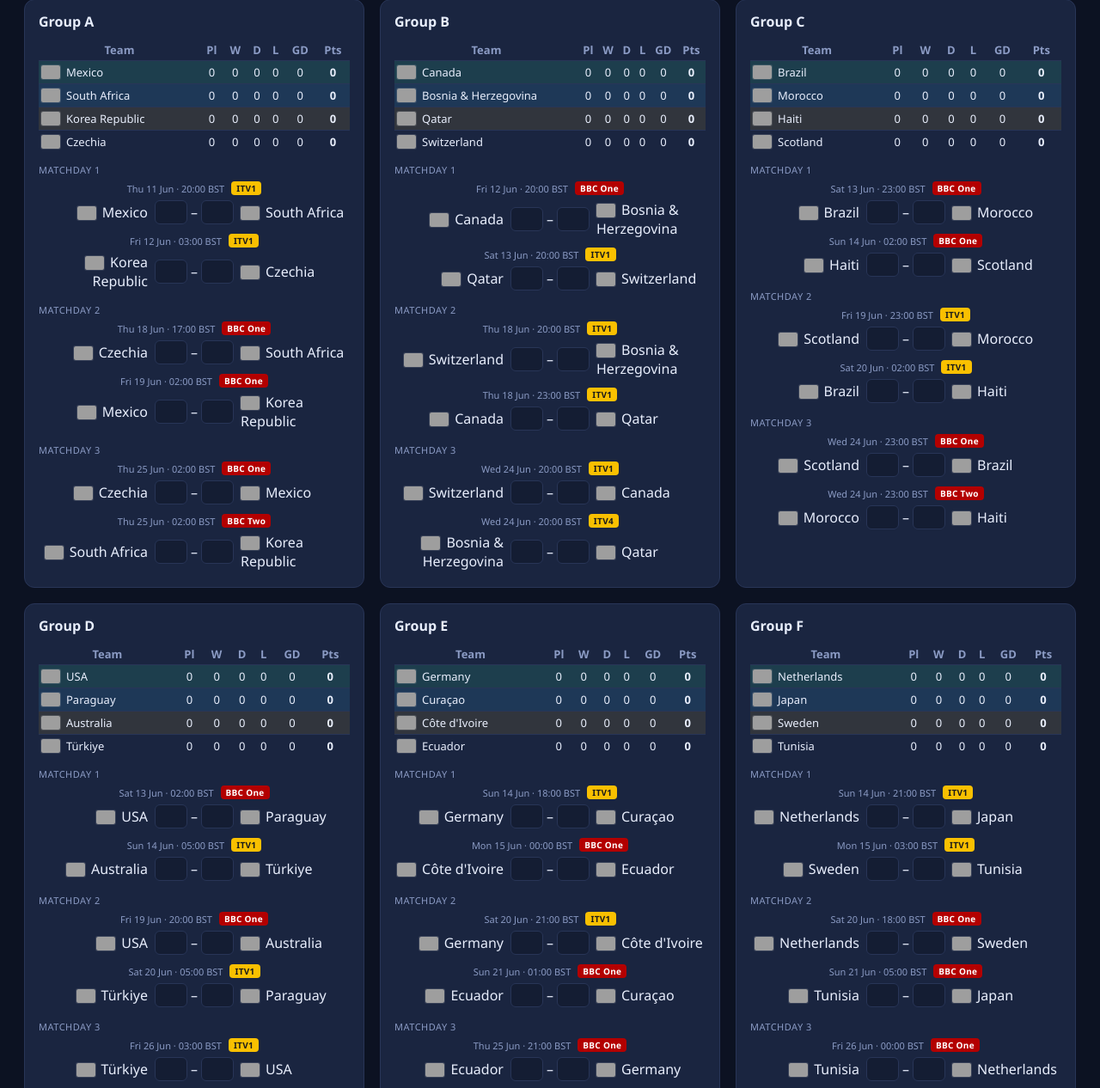
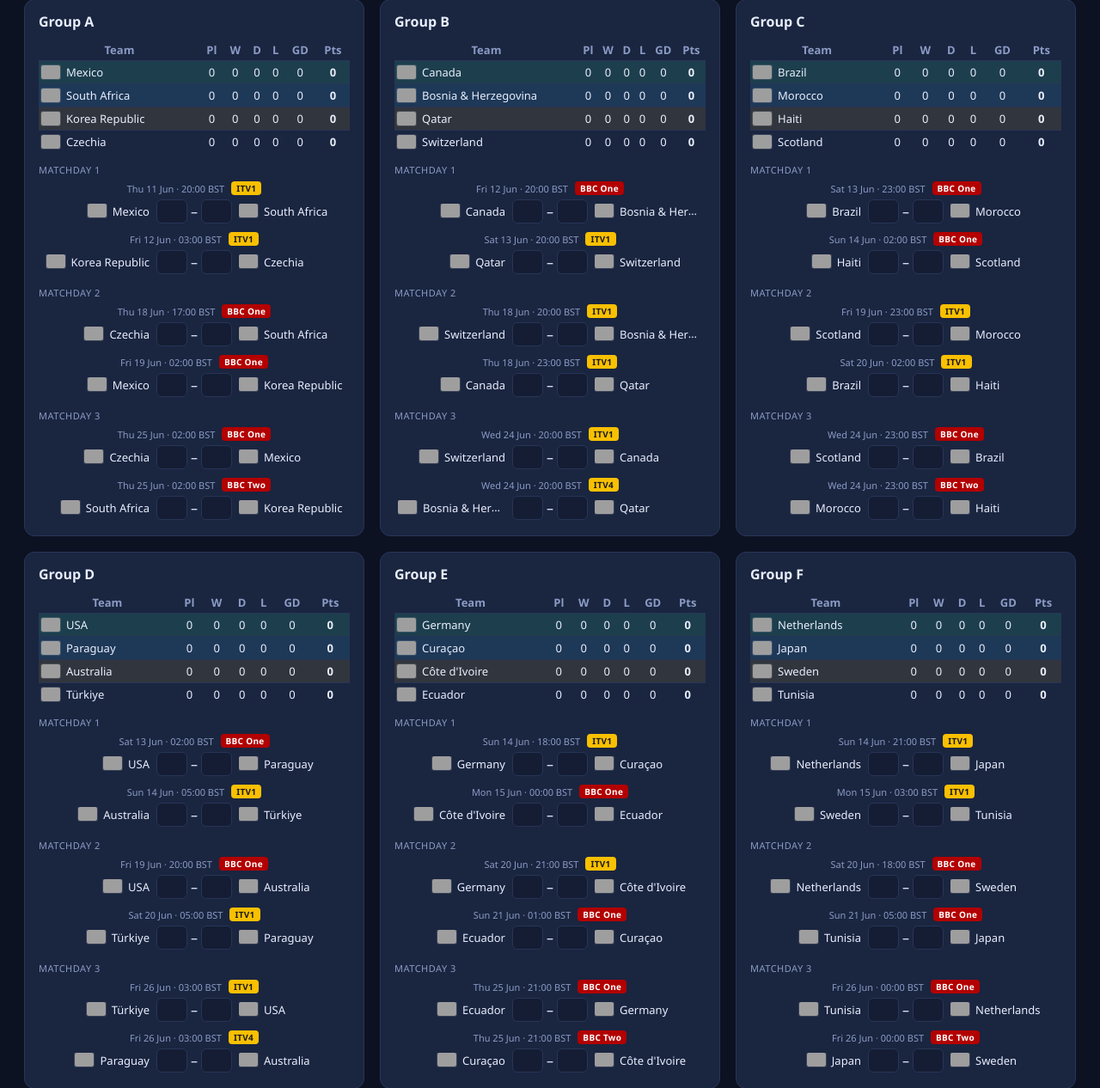
Before and after one commit to mbk39/worldcup, a Flask app: page / in a window 1280 px wide. Shown: the part 209-1475 px from the top of the page at 86% size. Run offline with Flask 3, Linux system fonts and the light colour scheme; grey boxes are pictures that could not be loaded.

Commit message:
Consistent single-line fixture rows + flag half-filled scores
Team names now stay on one line (ellipsis if long) across fixtures, standings
and schedule. Fixtures with only one score box filled are outlined in red to
catch missed entries (helps reconcile the X/72 progress count).

Co-Authored-By: Claude Opus 4.8 <noreply@anthropic.com>

```diff
--- a/static/app.js
+++ b/static/app.js
@@ -142,6 +142,7 @@ function renderGroups() {
         </span>
         <span class="away">${teamHTML(fx.away)}</span>`;
       fxWrap.appendChild(row);
+      markFixture(row);
     });
   });
 
@@ -163,9 +164,18 @@ function onScoreInput(e) {
   else state.groupScores[mid] = sc;
   saveState();
   scheduleSim();
+  markFixture(inp.closest(".fixture"));
 
   // Auto-advance to the next box after a digit is entered (speeds up entry).
   if (v !== null && inp.value !== "") focusSibling(inp, +1);
+}
+
+// Flag a fixture that has exactly one of its two score boxes filled.
+function markFixture(row) {
+  if (!row) return;
+  const filled = [...row.querySelectorAll("input")]
+    .filter(i => i.value.trim() !== "").length;
+  row.classList.toggle("half", filled === 1);
 }
 
 function onScoreKeydown(e) {
--- a/static/style.css
+++ b/static/style.css
@@ -159,17 +159,25 @@ table { width: 100%; border-collapse: collapse; font-size: 13px; }
 .fixtures { margin-top: 12px; }
 .fixture {
   display: grid; grid-template-columns: 1fr auto 1fr; align-items: center;
-  gap: 8px; padding: 5px 0;
+  gap: 8px; padding: 4px 4px; border-radius: 8px;
+}
+/* Keep both team names on a single, consistent line (ellipsis if too long). */
+.fixture .home, .fixture .away {
+  min-width: 0; font-size: 13px; line-height: 1.3;
+  white-space: nowrap; overflow: hidden; text-overflow: ellipsis;
 }
 .fixture .home { text-align: right; }
 .fixture .away { text-align: left; }
+.fixture .tname { vertical-align: middle; }
 .fixture .score { display: flex; align-items: center; gap: 4px; }
 .fixture input {
-  width: 38px; text-align: center; background: var(--bg2);
+  width: 36px; text-align: center; background: var(--bg2);
   border: 1px solid var(--line); color: var(--text);
   border-radius: 6px; padding: 5px 2px; font-size: 14px;
 }
 .fixture input:focus { outline: none; border-color: var(--accent2); }
+/* Half-filled fixture (exactly one score box) — likely a missed entry. */
+.fixture.half { outline: 1.5px solid #f87171; background: rgba(248,113,113,.08); }
 .matchday-label { color: var(--muted); font-size: 11px; margin: 10px 0 2px; text-transform: uppercase; letter-spacing: .5px; }
 
 .fixture-meta {
@@ -200,6 +208,9 @@ table { width: 100%; border-collapse: collapse; font-size: 13px; }
 .sched-row .grp {
   text-align: center; font-size: 11px; font-weight: 700; color: var(--muted);
   background: var(--bg2); border-radius: 4px; padding: 1px 0;
+}
+.sched-row .h, .sched-row .a {
+  min-width: 0; white-space: nowrap; overflow: hidden; text-overflow: ellipsis;
 }
 .sched-row .h { text-align: right; }
 .sched-row .a { text-align: left; }
```
